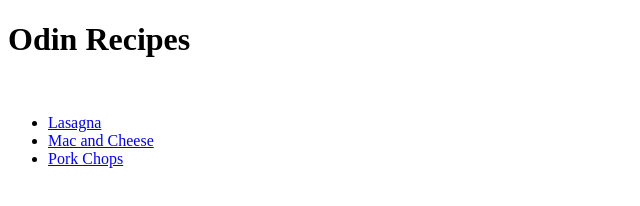
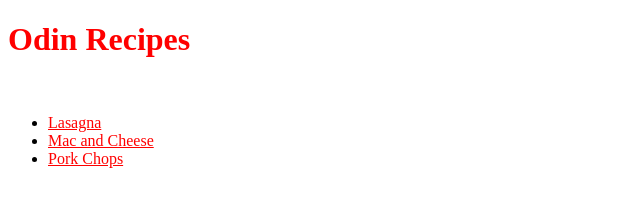
Before and after one commit to ilanGibson/odin-recipes, a plain HTML site: page index.html in a window 1280 px wide. Shown: the whole page, without its empty margins (0-640 px from the left). Drawn offline with Linux system fonts and the light colour scheme.

Commit message:
add .css
add style.css file and insert very little css styling

```diff
--- a/index.html
+++ b/index.html
@@ -3,6 +3,7 @@
 <head>
     <meta charset="UTF-8">
     <meta name="viewport" content="width=device-width, initial-scale=1.0">
+    <link rel="stylesheet" href="./style.css">
     <title>Document</title>
 </head>
 <body>
--- /dev/null
+++ b/style.css
@@ -0,0 +1,11 @@
+a {
+    color:red;
+}
+
+h1 {
+    color: red;
+}
+
+/* ul {
+    background-color: black;
+} */
```
